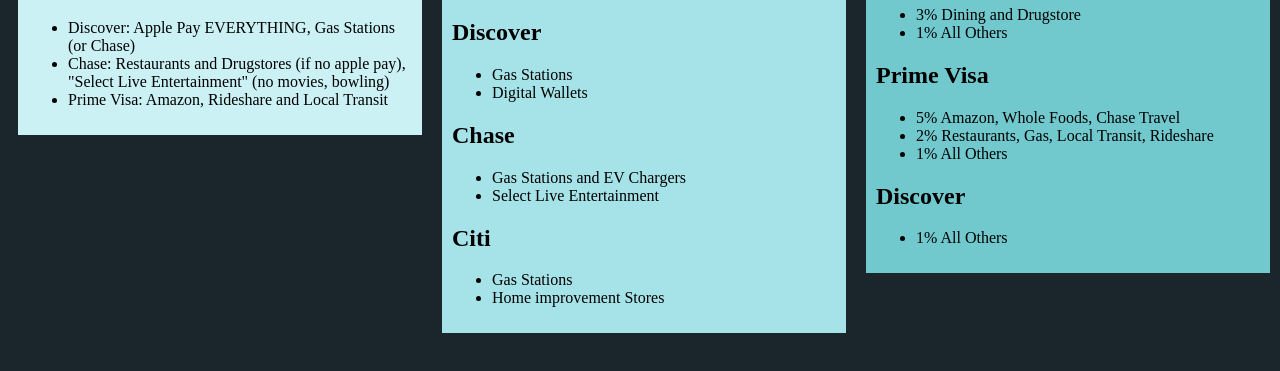
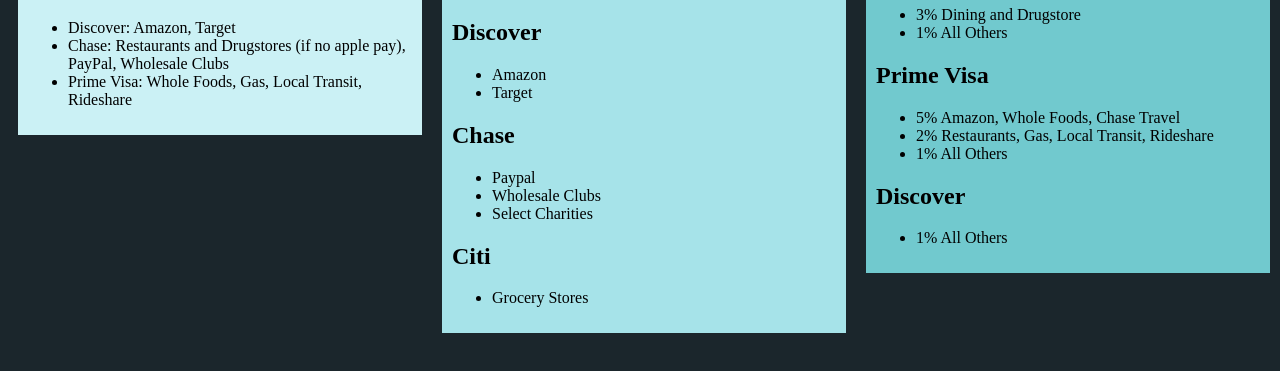
Before and after one commit to chezbananas/chezbananas.github.io, a plain HTML site: page simpleCards.html in a window 1280 px wide. Shown: the part 89-460 px from the top of the page. Drawn offline with Linux system fonts and the light colour scheme.

Commit message:
Update simpleCards.html

```diff
--- a/simpleCards.html
+++ b/simpleCards.html
@@ -7,27 +7,27 @@
         <div class="tldr" style="background-color:#CBF1F5;">
             <h1> TLDR (for me): </h1>
             <ul>
-                <li> Discover: Apple Pay EVERYTHING, Gas Stations (or Chase) </li>
-                <li> Chase: Restaurants and Drugstores (if no apple pay), "Select Live Entertainment" (no movies, bowling) </li>
-                <li> Prime Visa: Amazon, Rideshare and Local Transit </li>
+                <li> Discover: Amazon, Target </li>
+                <li> Chase: Restaurants and Drugstores (if no apple pay), PayPal, Wholesale Clubs </li>
+                <li> Prime Visa: Whole Foods, Gas, Local Transit, Rideshare </li>
             </ul>
         </div>
         <div class="rotating" style="background-color:#A6E3E9;">
             <h1> Rotating 5% Cash Back </h1>
             <h2> Discover </h2>
                 <ul>
-                    <li> Gas Stations </li>
-                    <li> Digital Wallets </li>
+                    <li> Amazon </li>
+                    <li> Target </li>
                 </ul>
             <h2> Chase </h2>
                 <ul>
-                    <li> Gas Stations and EV Chargers </li>
-                    <li> Select Live Entertainment </li>
+                    <li> Paypal </li>
+                    <li> Wholesale Clubs </li>
+                    <li> Select Charities </li>
                 </ul>
             <h2> Citi </h2>
                 <ul>
-                    <li> Gas Stations </li>
-                    <li> Home improvement Stores </li>
+                    <li> Grocery Stores </li>
                 </ul>
         </div>
         <div class="perennial" style="background-color:#71C9CE;">
```
